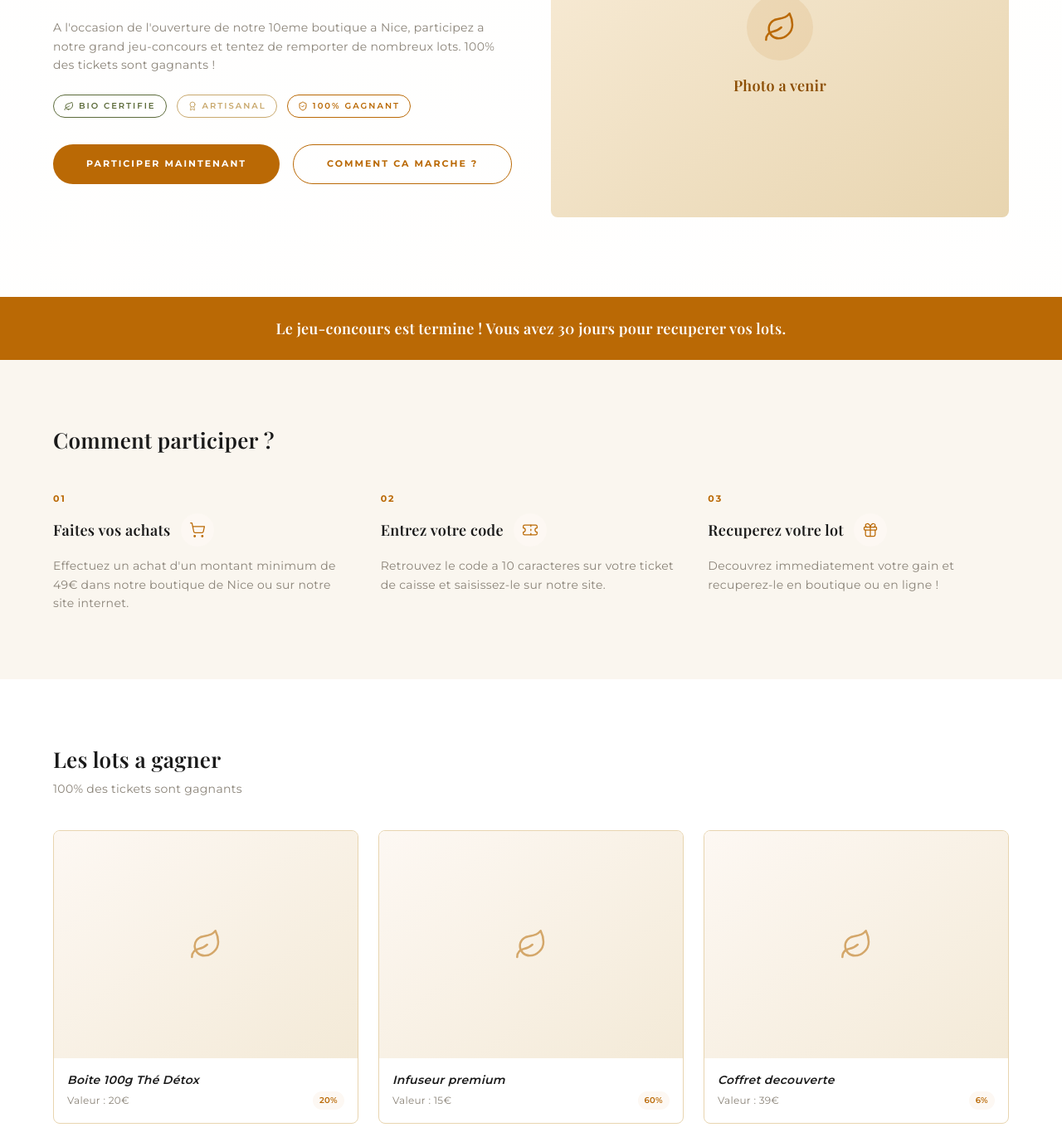
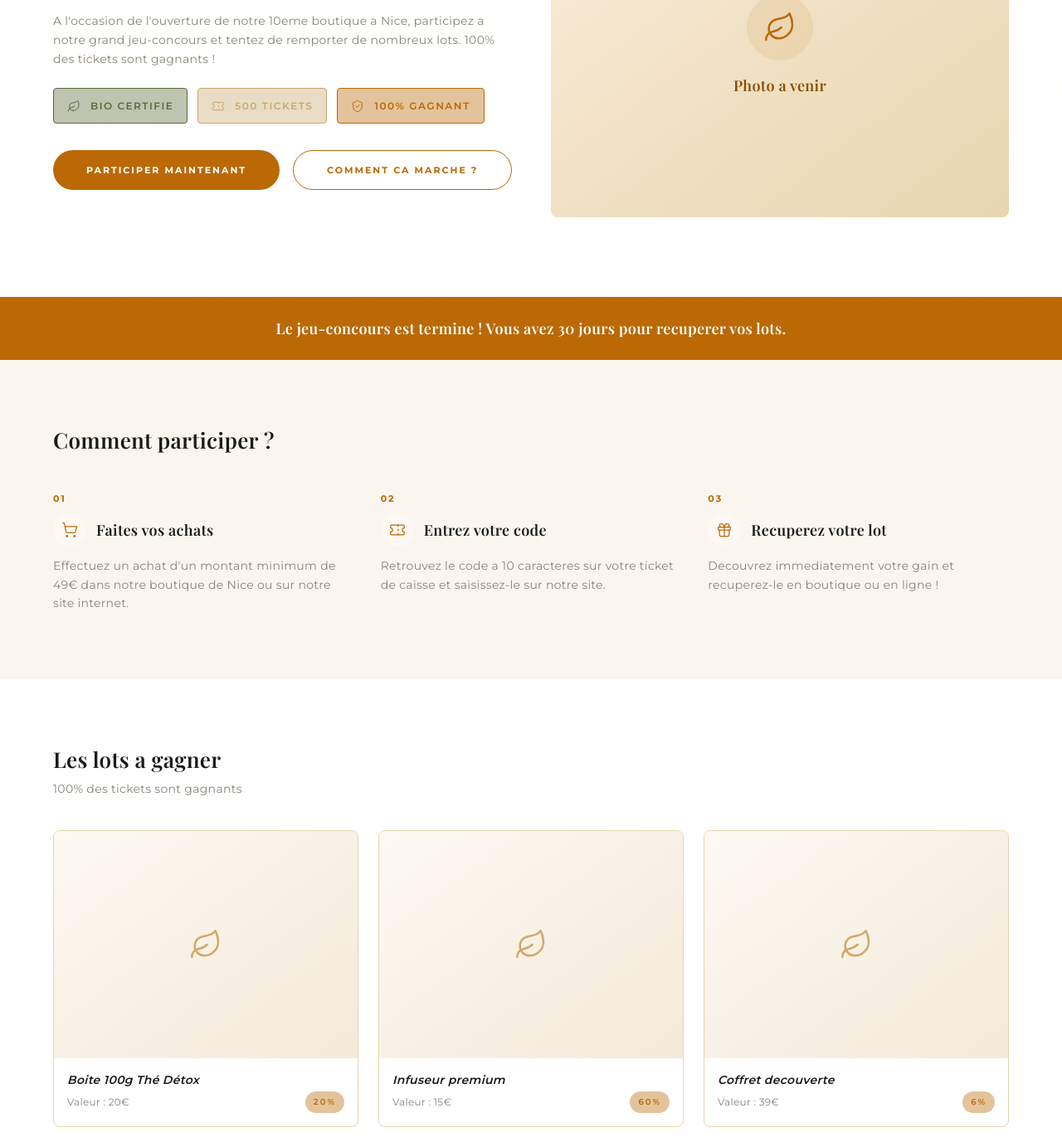
Before and after one commit to TabarBaptiste/theTipTop, a Next.js app in the folder webapp/: page / in a window 1280 px wide. Shown: the part 313-1690 px from the top of the page at 83% size. Built offline with nearby package versions, Linux system fonts and the light colour scheme; no server answers.

Commit message:
feat: ajouter des badges et des tags dans les sections Hero et Prizes pour améliorer l'affichage des informations

```diff
--- a/webapp/src/components/home/hero-section.tsx
+++ b/webapp/src/components/home/hero-section.tsx
@@ -1,6 +1,7 @@
 import Link from 'next/link';
 import { Button } from '@/components/ui/button';
-import { Leaf, Award, ShieldCheck } from 'lucide-react';
+import { Badge } from '@/components/ui/badge';
+import { Leaf, Ticket, ShieldCheck } from 'lucide-react';
 
 export function HeroSection() {
   return (
@@ -26,20 +27,19 @@ export function HeroSection() {
               nombreux lots. 100% des tickets sont gagnants !
             </p>
 
-            {/* Tags */}
             <div className="mt-6 flex flex-wrap gap-3">
-              <span className="inline-flex items-center gap-1.5 rounded-pill border border-moss px-3 py-1 font-functional text-[10px] font-semibold uppercase tracking-[2px] text-moss">
-                <Leaf className="h-3 w-3" strokeWidth={2} />
+              <Badge variant="bio">
+                <Leaf className="h-4 w-4" strokeWidth={1.5} />
                 Bio certifie
-              </span>
-              <span className="inline-flex items-center gap-1.5 rounded-pill border border-gold-500 px-3 py-1 font-functional text-[10px] font-semibold uppercase tracking-[2px] text-gold-500">
-                <Award className="h-3 w-3" strokeWidth={2} />
-                Artisanal
-              </span>
-              <span className="inline-flex items-center gap-1.5 rounded-pill border border-terracotta-deep px-3 py-1 font-functional text-[10px] font-semibold uppercase tracking-[2px] text-terracotta-deep">
-                <ShieldCheck className="h-3 w-3" strokeWidth={2} />
+              </Badge>
+              <Badge variant="location">
+                <Ticket className="h-4 w-4" strokeWidth={1.5} />
+                500 Tickets
+              </Badge>
+              <Badge variant="handmade">
+                <ShieldCheck className="h-4 w-4" strokeWidth={1.5} />
                 100% gagnant
-              </span>
+              </Badge>
             </div>
 
             <div className="mt-8 flex flex-col gap-4 sm:flex-row">
--- a/webapp/src/components/home/how-it-works-section.tsx
+++ b/webapp/src/components/home/how-it-works-section.tsx
@@ -39,12 +39,12 @@ export function HowItWorksSection() {
                 {step.number}
               </span>
               <div className="mt-3 flex items-center gap-3">
+                <div className="flex h-10 w-10 shrink-0 items-center justify-center rounded-full bg-terracotta-50">
+                  <step.icon className="h-5 w-5 text-terracotta-deep" strokeWidth={1.5} />
+                </div>
                 <h3 className="font-display text-lg font-semibold not-italic text-noir">
                   {step.title}
                 </h3>
-                <div className="flex h-10 w-10 shrink-0 items-center justify-center rounded-full bg-terracotta-50">
-                  <step.icon className="h-5 w-5 text-terracotta-deep" strokeWidth={1.5} />
-                </div>
               </div>
               <p className="mt-3 text-sm leading-relaxed text-stone-grey">
                 {step.description}
--- a/webapp/src/components/home/prizes-section.tsx
+++ b/webapp/src/components/home/prizes-section.tsx
@@ -1,4 +1,5 @@
 import { Leaf } from 'lucide-react';
+import { Tag } from '@/components/ui/tag';
 
 const prizes = [
   {
@@ -65,9 +66,7 @@ export function PrizesSection() {
                     Valeur : {prize.value}
                   </span>
                   {prize.probability !== '—' && (
-                    <span className="rounded-pill bg-terracotta-50 px-2 py-0.5 font-functional text-[10px] font-semibold text-terracotta-deep">
-                      {prize.probability}
-                    </span>
+                    <Tag variant="new">{prize.probability}</Tag>
                   )}
                 </div>
               </div>
```
